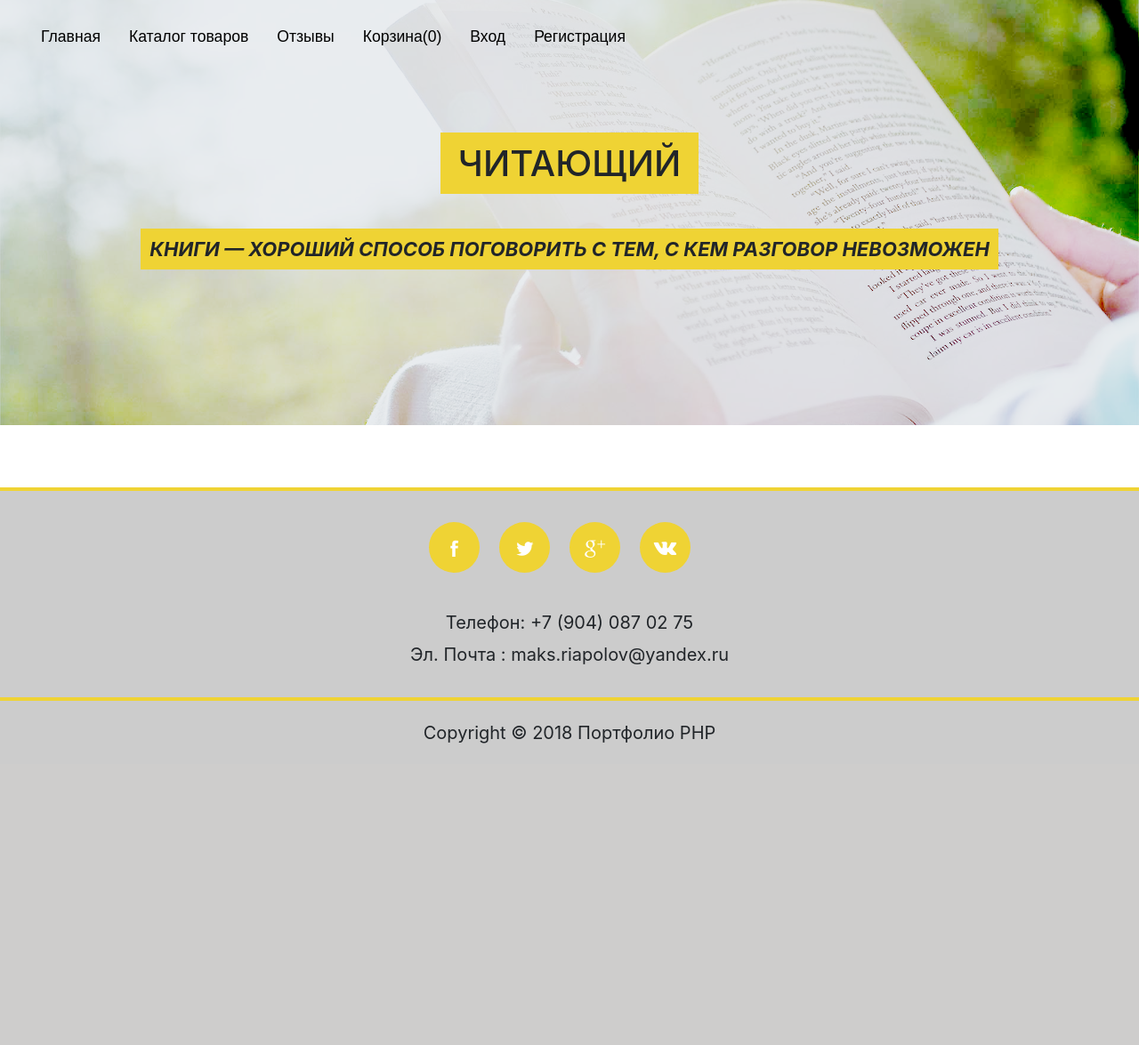
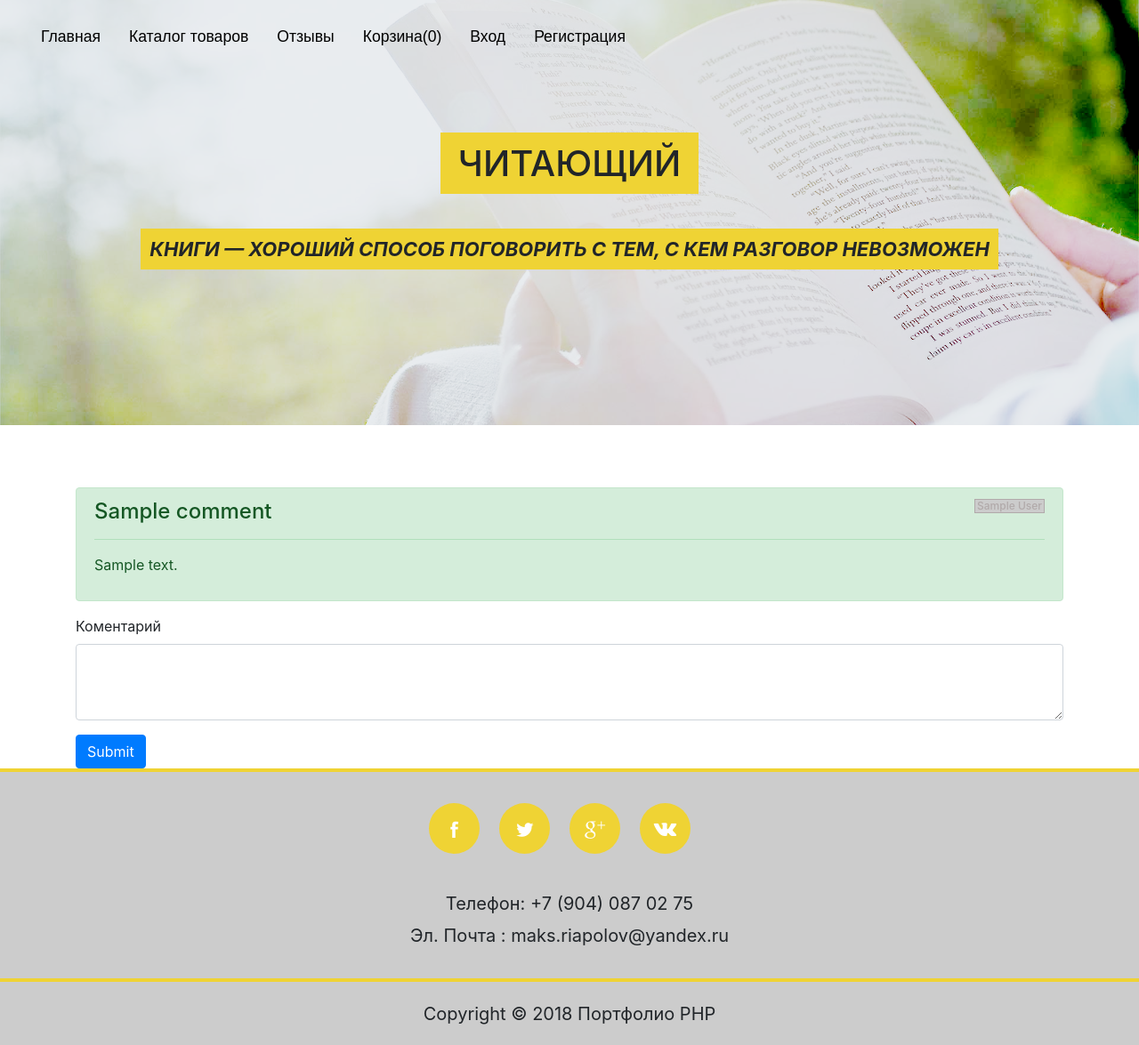
Before and after one commit to maksimryapolov/Shop_book, a PHP site: page /comments in a window 1280 px wide. Shown: the whole page at 89% size. Before the commit the page ends 836 px from the top, so only its background shows below. Run offline with PHP 8.4, Linux system fonts and the light colour scheme; tables that the repository leaves empty or names only in its code hold one stand-in row (values such as "Sample post"); some libraries are stand-ins or nearby versions.

Commit message:
create comment/2

```diff
--- a/controllers/CommentsController.php
+++ b/controllers/CommentsController.php
@@ -3,8 +3,13 @@
     {
         public static function actionIndex()
         {
+            $listComment = array();
+            $listComment = Comment::getComment();
 
-            $listComment = Comment::getComment();
+            if(isset($_POST['button'])) {
+                echo '123'; die;
+            }
+
 
             include ROOT . "/view/comment/index.php";
             return true;
--- a/models/Comment.php
+++ b/models/Comment.php
@@ -11,11 +11,12 @@
             $result->execute();
             $comment = array();
             $i = 0;
+
             while($row = $result->fetch(PDO::FETCH_ASSOC)){
                $comment[$i] = $row;
+               $comment[$i]["user_name"] = User::getUserById($row["user_id"])['name'];
                $i++;
             }
-
             return $comment;
         }
     }
--- a/models/User.php
+++ b/models/User.php
@@ -115,7 +115,6 @@ class User
         $result = $db->prepare($sql);
         $result->bindParam(':id', $id, PDO::PARAM_STR);
         $result->execute();
-
         return $user = $result->fetch(PDO::FETCH_ASSOC);
     }
     static public function edit($id, $name, $password)
--- a/template/css/style.css
+++ b/template/css/style.css
@@ -191,6 +191,15 @@ a:hover {
     justify-content: center;
 }
 
+.user_title-name {
+    font-size: 12px;
+    background: #ccc;
+    border: 1px solid #b1aaaa;
+    padding: 0 2px;
+    color: #b1aaaa;
+    float: right;
+}
+
 .completion_info {
     font-size: 1.75em;
     border-bottom: 3px solid #efd334;
--- a/view/comment/index.php
+++ b/view/comment/index.php
@@ -1,6 +1,28 @@
     <?php require ROOT . "/view/layouts/header.php" ?>
 
+    <div class="container">
 
+        <?php foreach($listComment as $comment): ?>
+            <div class="alert alert-success" role="alert">
+                <h4 class="alert-heading">
+                    <?php echo $comment['title']?>
+                        <span class="user_title-name">
+                            <?php echo $comment["user_name"] ?>
+                        </span>
+                    </h4>
+                <hr>
+                <p class="mb-3"><?php echo $comment['content']?></p>
+            </div>
+        <?php endforeach ?>
+
+        <form action="" method="post">
+            <div class="form-group">
+                <label for="exampleFormControlTextarea1">Коментарий</label>
+                <textarea class="form-control" name="comment" id="exampleFormControlTextarea1" rows="3"></textarea>
+            </div>
+            <input type="submit" name="button" class="btn btn-primary">
+        </form>
+    </div>
 
     <?php require ROOT . "/view/layouts/footer.php" ?>
     </body>
```
